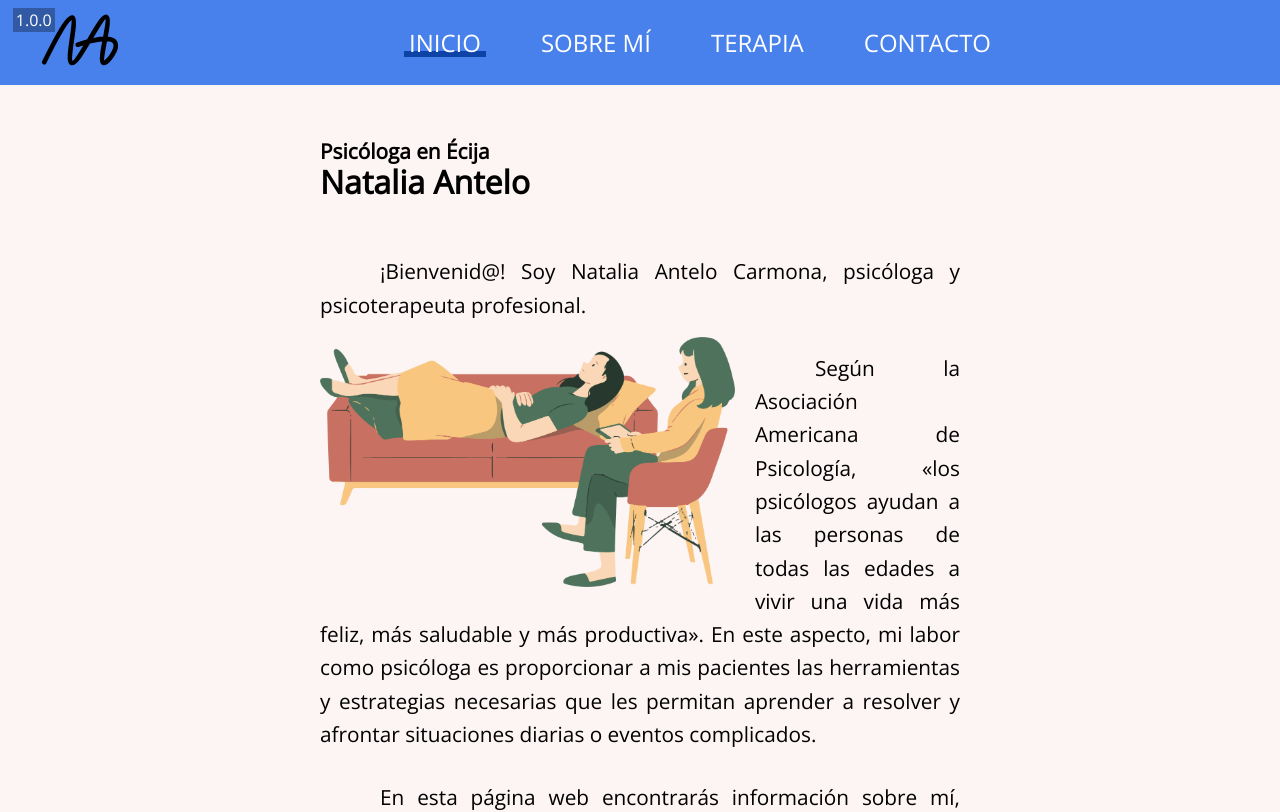
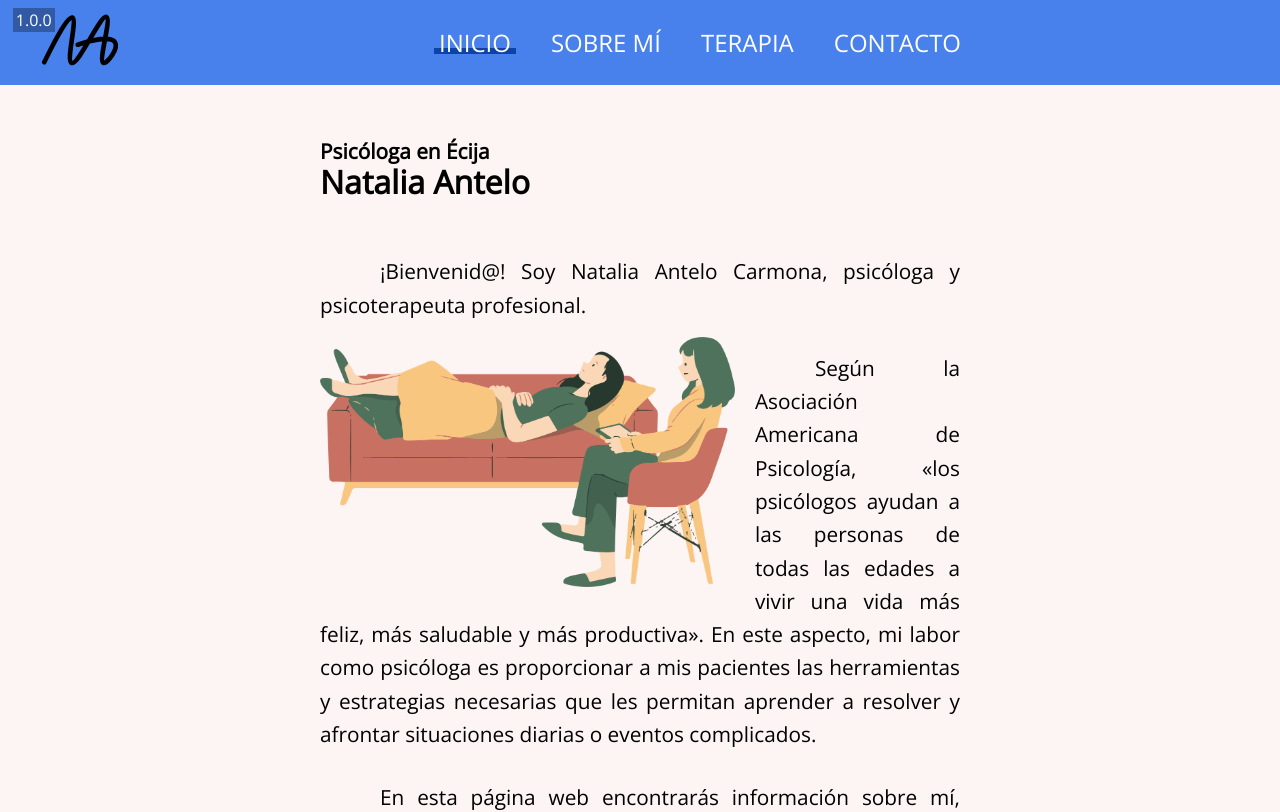
Before and after one commit to victor-lillo/nantelopsicologa, a Next.js app: page / in a window 1280 px wide. Shown: the top 812 px of the page. Built offline with nearby package versions, Linux system fonts and the light colour scheme.

Commit message:
Update to new Link component

```diff
--- a/src/components/Navbar.jsx
+++ b/src/components/Navbar.jsx
@@ -1,93 +1,60 @@
 import React, { useRef } from 'react'
 import Link from 'next/link'
 
-import { useRouter } from "next/router";
+import { useRouter } from 'next/router'
 
 // import logo from '../../public/logo.png';
 
-import Monogram from './Monogram';
+import Monogram from './Monogram'
 
 function Navbar({ navbarClass }) {
-
-    const navbarRef = useRef(null);
-    const router = useRouter();
+  const navbarRef = useRef(null)
+  const router = useRouter()
 
   const hamburguerHandler = (e) => {
-
     if (e.target.checked) {
-            navbarRef.current.classList.add("navbar-tabs-displayed")
+      navbarRef.current.classList.add('navbar-tabs-displayed')
     } else {
-            navbarRef.current.classList.remove("navbar-tabs-displayed")
+      navbarRef.current.classList.remove('navbar-tabs-displayed')
     }
   }
 
   return (
     <React.Fragment>
-            <div className={`navbar ${navbarClass ? navbarClass : ''}`} >
-
-                <div className="navbar-icon">
-
+      <div className={`navbar ${navbarClass ? navbarClass : ''}`}>
+        <div className='navbar-icon'>
           <div>
             <Monogram />
           </div>
 
-                    <div className="hamburguer-container">
-                        <input className="hamburguer-button" type="checkbox" onChange={hamburguerHandler} />
+          <div className='hamburguer-container'>
+            <input className='hamburguer-button' type='checkbox' onChange={hamburguerHandler} />
             <span className='span1'></span>
             <span className='span2'></span>
             <span className='span3'></span>
           </div>
-
         </div>
 
-                <div ref={navbarRef} className="navbar-tabs">
-
-                    <Link href="/">
-                        <a
-                            className={router.pathname == "/" ? "active" : ""
-                            }>
+        <div ref={navbarRef} className='navbar-tabs'>
+          <Link href='/' className={router.pathname == '/' ? 'active' : ''}>
             Inicio
-                        </a>
           </Link>
 
-                    <Link href="/about">
-                        <a
-                            className={router.pathname == "/about" ? "active" : ""
-                            }>
+          <Link href='/about' className={router.pathname == '/about' ? 'active' : ''}>
             Sobre mí
-                        </a>
           </Link>
 
-                    <Link href="/terapia">
-                        <a
-                            className={router.pathname == "/terapia" ? "active" : ""
-                            }>
+          <Link href='/terapia' className={router.pathname == '/terapia' ? 'active' : ''}>
             Terapia
-                        </a>
           </Link>
 
-                    <Link href="/contacto">
-                        <a
-                            className={router.pathname == "/contacto" ? "active" : ""
-                            }>
+          <Link href='/contacto' className={router.pathname == '/contacto' ? 'active' : ''}>
             Contacto
-                        </a>
           </Link>
-
-                    {/* <Link href="/blog">
-                        <a
-                            className={router.pathname == "/blog" ? "active" : ""
-                            }>
-                            Blog
-                        </a>
-                    </Link> */}
-
         </div>
-
       </div>
     </React.Fragment>
-
-    );
+  )
 }
 
-export default Navbar;
+export default Navbar
```
Lines whose indentation alone changed are shown as unchanged.
